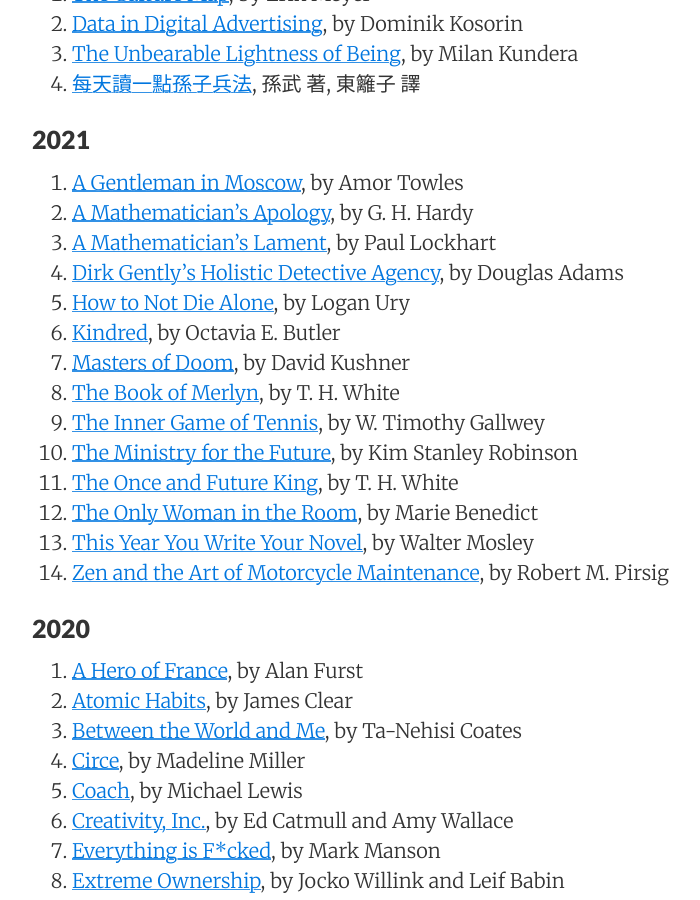
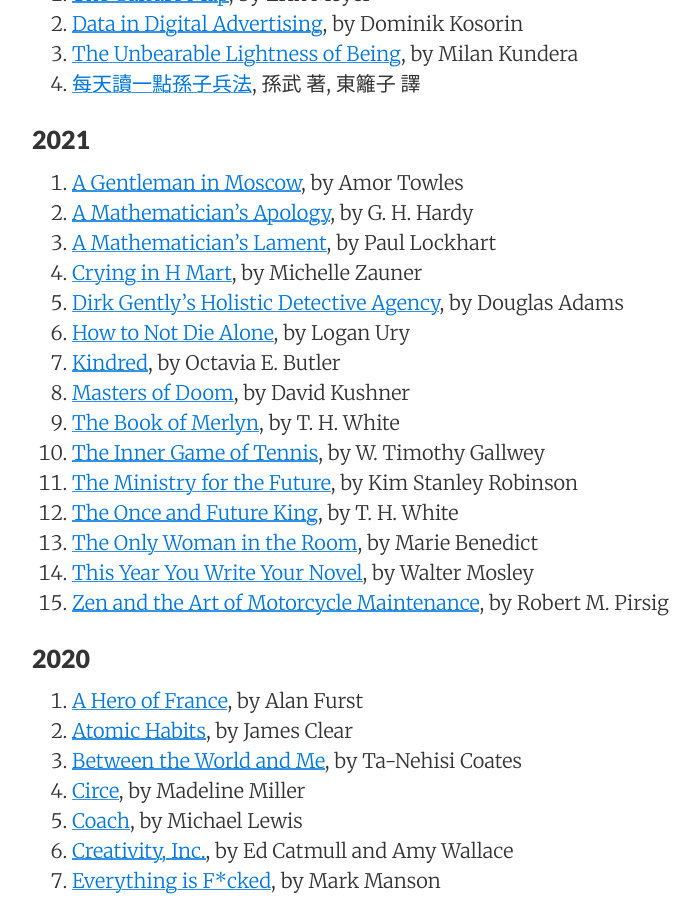
Before and after one commit to sewardlee337/sewardlee337.github.io, a Jekyll site: the page built from readinglist.md, in a window 1280 px wide and 900 px high, scrolled down 440 px. Shown: the whole window, without its empty margins (188-888 px from the left). Built offline with Jekyll 4.4.1, drawn with Linux system fonts in a browser that asks for light colours; nearby versions of some CDN libraries.

Commit message:
Update reading list

```diff
--- a/readinglist.md
+++ b/readinglist.md
@@ -23,6 +23,7 @@ _"My alma mater was books, a good library... I could spend the rest of my life r
 1. [A Gentleman in Moscow](https://amzn.to/3qddvwQ), by Amor Towles
 1. [A Mathematician's Apology](https://amzn.to/3rpMx6f), by G. H. Hardy
 1. [A Mathematician's Lament](https://amzn.to/30MwHa3), by Paul Lockhart
+1. [Crying in H Mart](https://amzn.to/3bPltaO), by Michelle Zauner
 1. [Dirk Gently's Holistic Detective Agency](https://amzn.to/3eVCQaC), by Douglas Adams
 1. [How to Not Die Alone](https://amzn.to/3gm9nsH), by Logan Ury
 1. [Kindred](https://amzn.to/3pBY7du), by Octavia E. Butler
```
